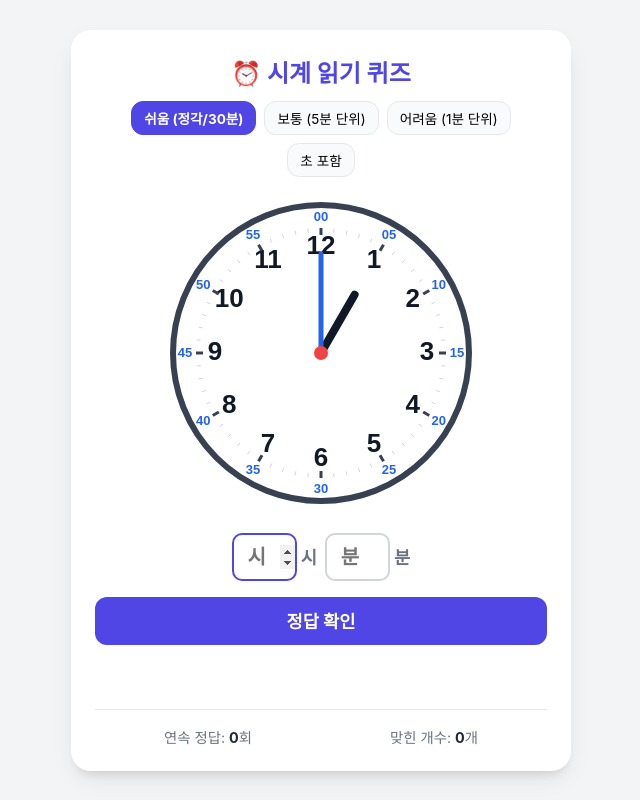
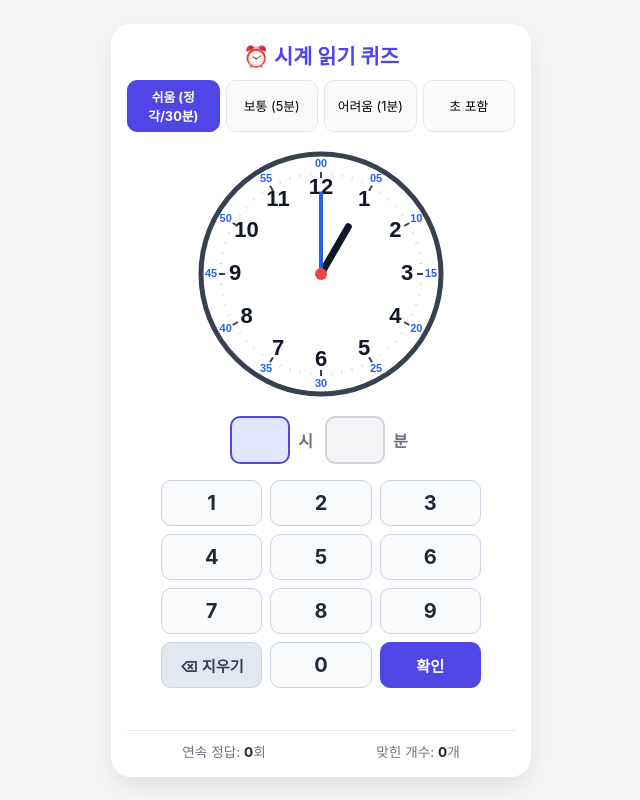
Before and after one commit to kennylee8263/clock-quiz, a plain HTML site: page index.html in a window 1280 px wide. Shown: the whole page, without its empty margins (319-959 px from the left). Drawn offline with Linux system fonts and the light colour scheme.

Commit message:
Update index.html

```diff
--- a/index.html
+++ b/index.html
@@ -2,7 +2,7 @@
 <html lang="ko">
 <head>
   <meta charset="UTF-8">
-  <meta name="viewport" content="width=device-width, initial-scale=1.0">
+  <meta name="viewport" content="width=device-width, initial-scale=1.0, maximum-scale=1.0, user-scalable=no">
   <title>랜덤 시계 읽기 학습</title>
   <style>
     :root {
@@ -14,6 +14,7 @@
       --text-muted: #6b7280;
       --accent-green: #10b981;
       --accent-red: #ef4444;
+      --active-field: #e0e7ff;
     }
 
     * {
@@ -21,6 +22,7 @@
       margin: 0;
       padding: 0;
       font-family: 'Pretendard', -apple-system, BlinkMacSystemFont, system-ui, Roboto, sans-serif;
+      touch-action: manipulation;
     }
 
     body {
@@ -30,41 +32,47 @@
       justify-content: center;
       align-items: center;
       min-height: 100vh;
-      padding: 20px;
+      padding: 12px;
     }
 
     .container {
       background: var(--card-bg);
       border-radius: 20px;
-      box-shadow: 0 10px 25px -5px rgba(0,0,0,0.1), 0 8px 10px -6px rgba(0,0,0,0.1);
+      box-shadow: 0 10px 25px -5px rgba(0,0,0,0.1);
       width: 100%;
-      max-width: 500px;
-      padding: 24px;
+      max-width: 420px;
+      padding: 16px;
       text-align: center;
+      display: flex;
+      flex-direction: column;
+      align-items: center;
     }
 
     h1 {
-      font-size: 1.5rem;
-      margin-bottom: 12px;
+      font-size: 1.3rem;
+      margin-bottom: 10px;
       color: var(--primary);
     }
 
     .controls {
       display: flex;
       justify-content: center;
-      gap: 8px;
-      margin-bottom: 16px;
+      gap: 6px;
+      margin-bottom: 12px;
       flex-wrap: wrap;
+      width: 100%;
     }
 
     .btn-diff {
       border: 1px solid #e5e7eb;
       background: #f9fafb;
-      padding: 6px 12px;
-      border-radius: 12px;
-      font-size: 0.85rem;
+      padding: 6px 10px;
+      border-radius: 10px;
+      font-size: 0.8rem;
       cursor: pointer;
       transition: all 0.2s;
+      flex: 1;
+      min-width: 70px;
     }
 
     .btn-diff.active {
@@ -76,9 +84,9 @@
 
     .clock-wrapper {
       position: relative;
-      width: 320px;
-      height: 320px;
-      margin: 0 auto 20px;
+      width: 260px;
+      height: 260px;
+      margin: 0 auto 12px;
     }
 
     canvas {
@@ -87,64 +95,95 @@
       border-radius: 50%;
     }
 
+    /* 입력 박스 영역 */
     .input-section {
       display: flex;
       justify-content: center;
       align-items: center;
       gap: 8px;
-      margin-bottom: 16px;
+      margin-bottom: 10px;
+      width: 100%;
     }
 
-    .input-group {
+    .input-box {
+      width: 60px;
+      height: 48px;
+      background: #f3f4f6;
+      border: 2px solid #d1d5db;
+      border-radius: 10px;
       display: flex;
+      justify-content: center;
       align-items: center;
-      gap: 4px;
+      font-size: 1.3rem;
+      font-weight: bold;
+      cursor: pointer;
+      transition: all 0.2s;
     }
 
-    input[type="number"] {
-      width: 65px;
-      height: 48px;
-      text-align: center;
+    .input-box.active {
+      border-color: var(--primary);
+      background-color: var(--active-field);
+      color: var(--primary);
+    }
+
+    .unit-text {
+      font-size: 1rem;
+      font-weight: bold;
+      color: var(--text-muted);
+      margin-right: 4px;
+    }
+
+    /* 가상 키패드 */
+    .keypad {
+      display: grid;
+      grid-template-columns: repeat(3, 1fr);
+      gap: 8px;
+      width: 100%;
+      max-width: 320px;
+      margin-top: 6px;
+    }
+
+    .key-btn {
+      height: 46px;
+      background: #f8fafc;
+      border: 1px solid #cbd5e1;
+      border-radius: 10px;
       font-size: 1.25rem;
       font-weight: bold;
-      border: 2px solid #d1d5db;
-      border-radius: 10px;
-      outline: none;
-      transition: border-color 0.2s;
+      color: var(--text-main);
+      cursor: pointer;
+      display: flex;
+      justify-content: center;
+      align-items: center;
+      user-select: none;
+      transition: background 0.1s;
     }
 
-    input[type="number"]:focus {
+    .key-btn:active {
+      background: #e2e8f0;
+    }
+
+    .key-btn.action {
+      font-size: 0.95rem;
+      background: #e2e8f0;
+      color: #334155;
+    }
+
+    .key-btn.submit {
+      background: var(--primary);
+      color: white;
       border-color: var(--primary);
     }
 
-    .unit-text {
-      font-size: 1.1rem;
-      font-weight: bold;
-      color: var(--text-muted);
-    }
-
-    .btn-submit {
-      width: 100%;
-      height: 48px;
-      background: var(--primary);
-      color: white;
-      border: none;
-      border-radius: 12px;
-      font-size: 1.1rem;
-      font-weight: bold;
-      cursor: pointer;
-      transition: background 0.2s;
-    }
-
-    .btn-submit:hover {
+    .key-btn.submit:active {
       background: var(--primary-hover);
     }
 
     .feedback {
-      margin-top: 16px;
-      min-height: 28px;
-      font-size: 1.1rem;
+      min-height: 24px;
+      font-size: 1rem;
       font-weight: bold;
+      margin-top: 6px;
     }
 
     .feedback.correct {
@@ -158,10 +197,11 @@
     .stats {
       display: flex;
       justify-content: space-around;
-      margin-top: 20px;
-      padding-top: 16px;
+      width: 100%;
+      margin-top: 12px;
+      padding-top: 10px;
       border-top: 1px solid #e5e7eb;
-      font-size: 0.9rem;
+      font-size: 0.85rem;
       color: var(--text-muted);
     }
 
@@ -178,31 +218,44 @@
 
     <div class="controls">
       <button class="btn-diff active" onclick="setDifficulty('easy')">쉬움 (정각/30분)</button>
-      <button class="btn-diff" onclick="setDifficulty('medium')">보통 (5분 단위)</button>
-      <button class="btn-diff" onclick="setDifficulty('hard')">어려움 (1분 단위)</button>
+      <button class="btn-diff" onclick="setDifficulty('medium')">보통 (5분)</button>
+      <button class="btn-diff" onclick="setDifficulty('hard')">어려움 (1분)</button>
       <button class="btn-diff" onclick="setDifficulty('sec')">초 포함</button>
     </div>
 
     <div class="clock-wrapper">
-      <canvas id="clock" width="320" height="320"></canvas>
+      <canvas id="clock" width="260" height="260"></canvas>
     </div>
 
+    <!-- 답안 입력칸 (디바이스 키보드 방지용 커스텀 입력창) -->
     <div class="input-section">
-      <div class="input-group">
-        <input type="number" id="ansHour" min="1" max="12" placeholder="시">
-        <span class="unit-text">시</span>
-      </div>
-      <div class="input-group">
-        <input type="number" id="ansMin" min="0" max="59" placeholder="분">
-        <span class="unit-text">분</span>
-      </div>
-      <div class="input-group" id="secGroup" style="display: none;">
-        <input type="number" id="ansSec" min="0" max="59" placeholder="초">
+      <div class="input-box active" id="boxHour" onclick="selectField('hour')"></div>
+      <span class="unit-text">시</span>
+
+      <div class="input-box" id="boxMin" onclick="selectField('min')"></div>
+      <span class="unit-text">분</span>
+
+      <div id="secWrapper" style="display: none; align-items: center;">
+        <div class="input-box" id="boxSec" onclick="selectField('sec')"></div>
         <span class="unit-text">초</span>
       </div>
     </div>
 
-    <button class="btn-submit" onclick="checkAnswer()">정답 확인</button>
+    <!-- 가상 숫자 키패드 -->
+    <div class="keypad">
+      <button class="key-btn" onclick="pressKey('1')">1</button>
+      <button class="key-btn" onclick="pressKey('2')">2</button>
+      <button class="key-btn" onclick="pressKey('3')">3</button>
+      <button class="key-btn" onclick="pressKey('4')">4</button>
+      <button class="key-btn" onclick="pressKey('5')">5</button>
+      <button class="key-btn" onclick="pressKey('6')">6</button>
+      <button class="key-btn" onclick="pressKey('7')">7</button>
+      <button class="key-btn" onclick="pressKey('8')">8</button>
+      <button class="key-btn" onclick="pressKey('9')">9</button>
+      <button class="key-btn action" onclick="pressKey('DEL')">⌫ 지우기</button>
+      <button class="key-btn" onclick="pressKey('0')">0</button>
+      <button class="key-btn action submit" onclick="checkAnswer()">확인</button>
+    </div>
 
     <div class="feedback" id="feedback"></div>
 
@@ -224,15 +277,14 @@
     let score = 0;
     let streak = 0;
 
+    let activeField = 'hour'; // 'hour', 'min', 'sec'
+    let values = { hour: '', min: '', sec: '' };
+
     function getKoreanTimeString(h, m, s) {
       const pureKoreanHours = ["", "한", "두", "세", "네", "다섯", "여섯", "일곱", "여덟", "아홉", "열", "열한", "열두"];
       let str = `${pureKoreanHours[h]} 시`;
-      if (m > 0) {
-        str += ` ${m} 분`;
-      }
-      if (difficulty === 'sec' && s > 0) {
-        str += ` ${s} 초`;
-      }
+      if (m > 0) str += ` ${m} 분`;
+      if (difficulty === 'sec' && s > 0) str += ` ${s} 초`;
       return str + "입니다.";
     }
 
@@ -246,13 +298,47 @@
       }
     }
 
+    function selectField(field) {
+      activeField = field;
+      document.querySelectorAll('.input-box').forEach(box => box.classList.remove('active'));
+
+      if (field === 'hour') document.getElementById('boxHour').classList.add('active');
+      if (field === 'min') document.getElementById('boxMin').classList.add('active');
+      if (field === 'sec') document.getElementById('boxSec').classList.add('active');
+    }
+
+    function pressKey(key) {
+      if (key === 'DEL') {
+        values[activeField] = values[activeField].slice(0, -1);
+      } else {
+        // 입력 자릿수 제한 (최대 2자리)
+        if (values[activeField].length < 2) {
+          values[activeField] += key;
+        }
+
+        // 입력 완료 시 다음 칸 자동 이동
+        if (activeField === 'hour' && values.hour.length === 2) {
+          selectField('min');
+        } else if (activeField === 'min' && values.min.length === 2) {
+          if (difficulty === 'sec') selectField('sec');
+        }
+      }
+      updateInputDisplay();
+    }
+
+    function updateInputDisplay() {
+      document.getElementById('boxHour').innerText = values.hour;
+      document.getElementById('boxMin').innerText = values.min;
+      document.getElementById('boxSec').innerText = values.sec;
+    }
+
     function setDifficulty(diff) {
       difficulty = diff;
       document.querySelectorAll('.btn-diff').forEach(btn => btn.classList.remove('active'));
       event.target.classList.add('active');
 
-      const secGroup = document.getElementById('secGroup');
-      secGroup.style.display = (diff === 'sec') ? 'flex' : 'none';
+      const secWrapper = document.getElementById('secWrapper');
+      secWrapper.style.display = (diff === 'sec') ? 'flex' : 'none';
 
       generateNewQuestion();
     }
@@ -274,12 +360,12 @@
         targetSec = Math.floor(Math.random() * 60);
       }
 
-      document.getElementById('ansHour').value = '';
-      document.getElementById('ansMin').value = '';
-      document.getElementById('ansSec').value = '';
+      values = { hour: '', min: '', sec: '' };
+      updateInputDisplay();
+      selectField('hour');
+
       document.getElementById('feedback').innerText = '';
       document.getElementById('feedback').className = 'feedback';
-      document.getElementById('ansHour').focus();
 
       drawClock();
     }
@@ -289,82 +375,78 @@
       ctx.clearRect(0, 0, canvas.width, canvas.height);
       ctx.translate(radius, radius);
 
-      // 시계 배경 테두리
+      // 시계 배경
       ctx.beginPath();
-      ctx.arc(0, 0, radius - 12, 0, 2 * Math.PI);
+      ctx.arc(0, 0, radius - 10, 0, 2 * Math.PI);
       ctx.fillStyle = 'white';
       ctx.fill();
-      ctx.lineWidth = 6;
+      ctx.lineWidth = 5;
       ctx.strokeStyle = '#374151';
       ctx.stroke();
 
-      // 1. [분 숫자 표기] (00, 05, 10, ... 55) - 시계 바깥 테두리 부근
+      // 1. [분 숫자] (00~55 파란색)
       ctx.textBaseline = "middle";
       ctx.textAlign = "center";
-      ctx.font = "bold 13px sans-serif";
-      ctx.fillStyle = "#2563eb"; // 구분하기 쉽도록 파란색으로 표현
+      ctx.font = "bold 11px sans-serif";
+      ctx.fillStyle = "#2563eb";
 
       for (let num = 0; num < 12; num++) {
         let minVal = num * 5;
         let minStr = minVal < 10 ? '0' + minVal : minVal.toString();
         let ang = num * Math.PI / 6;
-
         ctx.rotate(ang);
-        ctx.translate(0, -radius + 24);
+        ctx.translate(0, -radius + 20);
         ctx.rotate(-ang);
         ctx.fillText(minStr, 0, 0);
         ctx.rotate(ang);
-        ctx.translate(0, radius - 24);
+        ctx.translate(0, radius - 20);
         ctx.rotate(-ang);
       }
 
-      // 2. [시 숫자 표기] (1 ~ 12) - 크고 선명하게 표시
-      ctx.font = "bold 26px sans-serif";
+      // 2. [시 숫자] (1~12 크게 강조)
+      ctx.font = "bold 22px sans-serif";
       ctx.fillStyle = "#111827";
 
       for (let num = 1; num <= 12; num++) {
         let ang = num * Math.PI / 6;
         ctx.rotate(ang);
-        ctx.translate(0, -radius + 54);
+        ctx.translate(0, -radius + 44);
         ctx.rotate(-ang);
         ctx.fillText(num.toString(), 0, 0);
         ctx.rotate(ang);
-        ctx.translate(0, radius - 54);
+        ctx.translate(0, radius - 44);
         ctx.rotate(-ang);
       }
 
-      // 3. 작은 눈금 (60개)
+      // 눈금
       for (let i = 0; i < 60; i++) {
         let ang = i * Math.PI / 30;
         ctx.beginPath();
-        ctx.lineWidth = i % 5 === 0 ? 3 : 1;
+        ctx.lineWidth = i % 5 === 0 ? 2 : 1;
         ctx.strokeStyle = i % 5 === 0 ? "#374151" : "#d1d5db";
-        let startR = radius - 35;
-        let endR = i % 5 === 0 ? radius - 42 : radius - 39;
+        let startR = radius - 28;
+        let endR = i % 5 === 0 ? radius - 34 : radius - 31;
         ctx.moveTo(startR * Math.sin(ang), -startR * Math.cos(ang));
         ctx.lineTo(endR * Math.sin(ang), -endR * Math.cos(ang));
         ctx.stroke();
       }
 
-      // 시/분/초 각도 계산
+      // 바늘 각도
       let secRad = (targetSec * Math.PI / 30);
       let minRad = (targetMin * Math.PI / 30) + (secRad / 60);
       let hourRad = ((targetHour % 12) * Math.PI / 6) + (minRad / 12);
 
-      // 시침 (두껍고 짧음)
-      drawHand(hourRad, radius * 0.42, 8, "#111827");
+      // 바늘 그리기
+      drawHand(hourRad, radius * 0.42, 7, "#111827");
+      drawHand(minRad, radius * 0.62, 4, "#2563eb");
 
-      // 분침 (길고 파란색 포인트)
-      drawHand(minRad, radius * 0.62, 5, "#2563eb");
-
-      // 초침 (빨간색)
       if (difficulty === 'sec') {
         drawHand(secRad, radius * 0.72, 2, "#ef4444");
       }
 
-      // 중앙 고정점
+      // 중앙 점
       ctx.beginPath();
-      ctx.arc(0, 0, 7, 0, 2 * Math.PI);
+      ctx.arc(0, 0, 6, 0, 2 * Math.PI);
       ctx.fillStyle = "#ef4444";
       ctx.fill();
 
@@ -384,9 +466,9 @@
     }
 
     function checkAnswer() {
-      const userHour = parseInt(document.getElementById('ansHour').value);
-      const userMin = parseInt(document.getElementById('ansMin').value) || 0;
-      const userSec = parseInt(document.getElementById('ansSec').value) || 0;
+      const userHour = parseInt(values.hour);
+      const userMin = values.min === '' ? 0 : parseInt(values.min);
+      const userSec = values.sec === '' ? 0 : parseInt(values.sec);
 
       if (isNaN(userHour)) {
         alert("시간을 입력해주세요!");
@@ -418,12 +500,6 @@
       document.getElementById('streak').innerText = streak;
     }
 
-    document.addEventListener('keypress', function (e) {
-      if (e.key === 'Enter') {
-        checkAnswer();
-      }
-    });
-
     generateNewQuestion();
   </script>
 </body>
```
